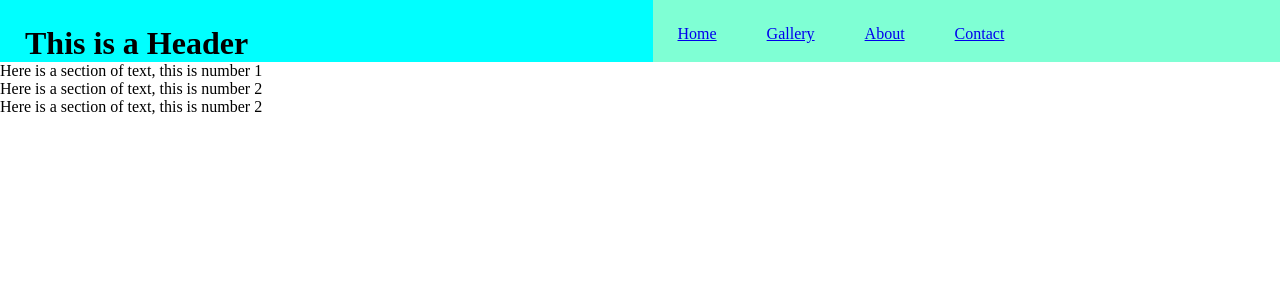
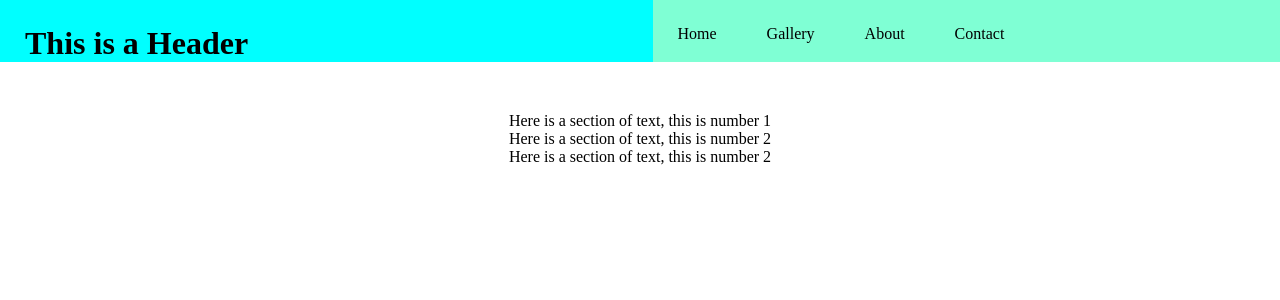
Before and after one commit to Ollie-Judge/practice-vite, a React (Vite) app: page / in a window 1280 px wide. Shown: the top 300 px of the page. Built offline with nearby package versions, Linux system fonts and the light colour scheme.

Commit message:
added some more styling

```diff
--- a/src/Header.jsx
+++ b/src/Header.jsx
@@ -5,7 +5,9 @@ function Header() {
     <>
       <div id="headerContainer">
         <div id="titleContainer">
-          <h1>This is a Header</h1>
+          <h1>
+            <a href="#">This is a Header</a>
+          </h1>
         </div>
 
         <div id="navContainer">
--- a/src/Main-text.jsx
+++ b/src/Main-text.jsx
@@ -1,3 +1,5 @@
+import "./style/mainText.css";
+
 function MainText() {
   return (
     <>
--- a/src/style/header.css
+++ b/src/style/header.css
@@ -1,5 +1,10 @@
 #headerContainer {
   display: flex;
+}
+
+a {
+  text-decoration: none;
+  color: black;
 }
 
 #titleContainer {
--- /dev/null
+++ b/src/style/mainText.css
@@ -0,0 +1,7 @@
+#mainText {
+  margin: 50px auto;
+}
+
+p {
+  text-align: center;
+}
```
